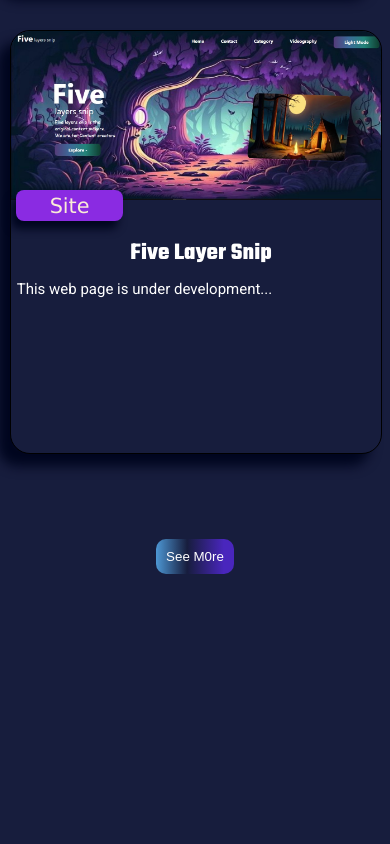
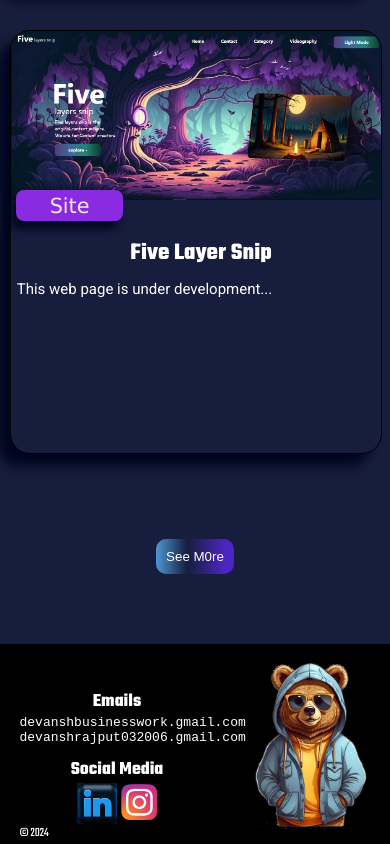
Before and after one commit to devanshwebhost/devanshrajput, a React (Create React App) app: page / in a window 390 px wide. Shown: the part 2385-3229 px from the top of the page. Before the commit the page ends 3001 px from the top, so only its background shows below. Built offline with nearby package versions, Linux system fonts and the light colour scheme; a web font is replaced by a local one.

Commit message:
Add files via upload

```diff
--- a/src/footer.css
+++ b/src/footer.css
@@ -72,6 +72,27 @@
 @media (max-width: 768px) {
     .right video{
         display: none;
-        bottom: -250vh;
+    }
+    .footer{
+        position: relative;
+        top: 250vh;
+        height: 200px;
+    }
+    .left{
+        width: 70%;
+        z-index: 999;
+    }
+    .left p{
+        font-size: 13px;
+    }
+    .emails{
+        top: 4vh;
+    }
+    .social-media{
+        top: 5vh;
+    }
+    .social-media p{
+        text-align: left;
+        margin-top: -8px;
     }
 }
--- a/src/footer.jsx
+++ b/src/footer.jsx
@@ -18,6 +18,7 @@ export default function Footer() {
             <a href="https://www.instagram.com/devanshwebdev?igsh=azNkNGw4eWdkeTdq">
               <img className="insta-img" src="assets/org-insta.jfif" alt="instagram profile" />
             </a>
+            <p>© 2024</p>
           </div>
         </div>
         <div className="right">
```
